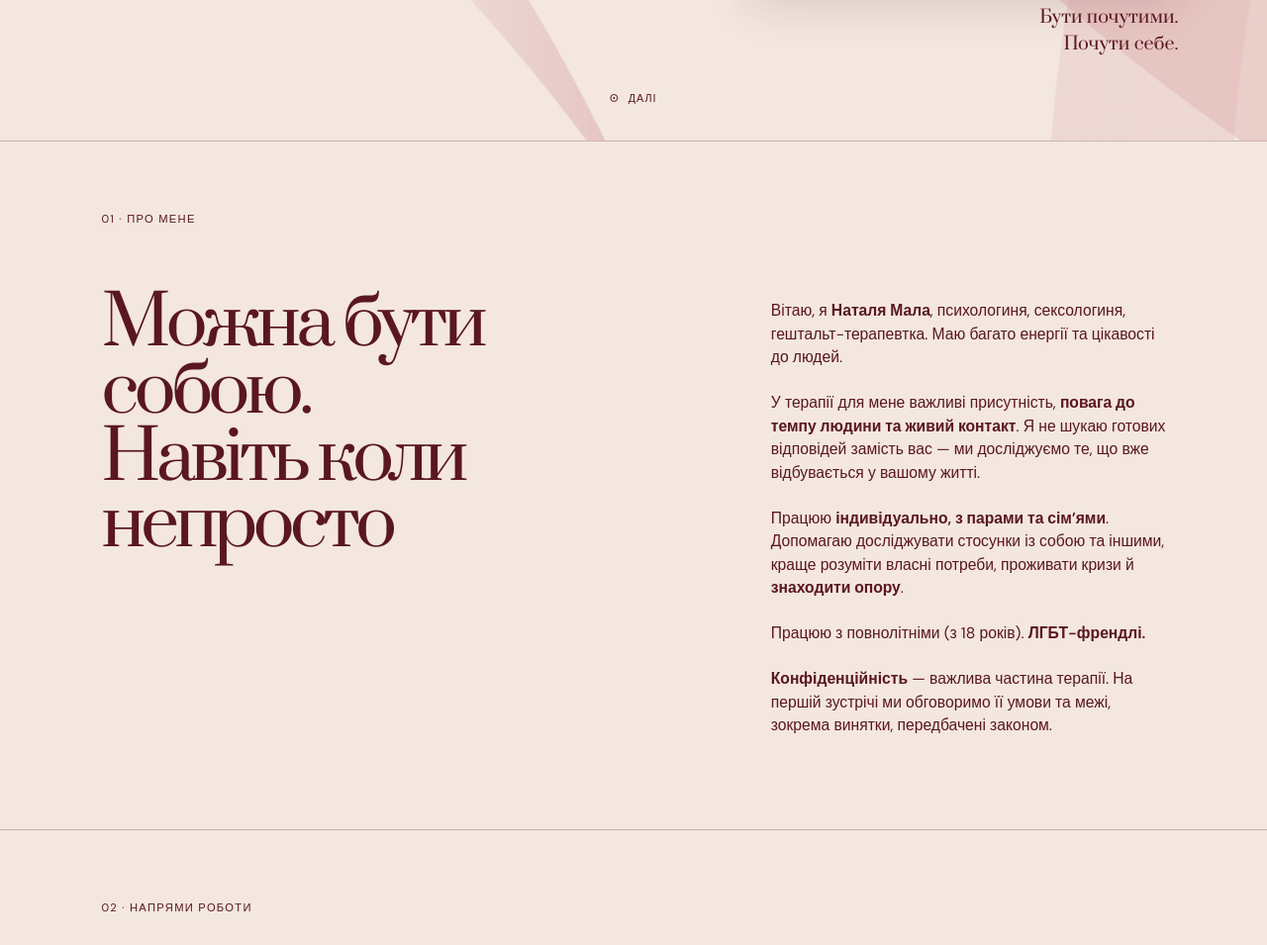
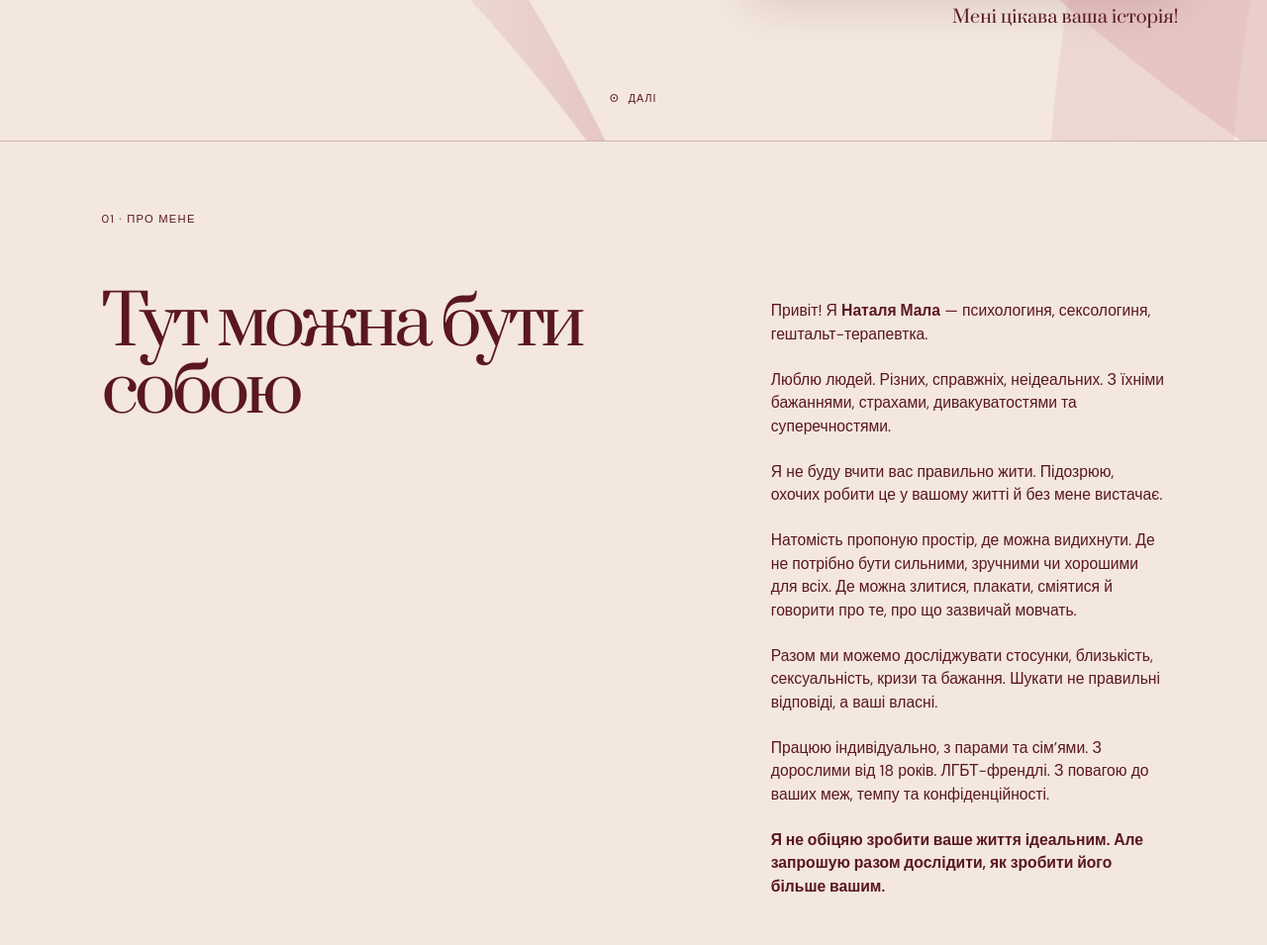
Before and after one commit to cleg/natalimala.com, a plain HTML site: page index.html in a window 1280 px wide. Shown: the part 709-1664 px from the top of the page at 99% size. Drawn offline with Linux system fonts and the light colour scheme.

Commit message:
Update hero message and about copy

```diff
--- a/index.html
+++ b/index.html
@@ -50,7 +50,7 @@
         </div>
         <div class="hero-portrait">
           <img class="hero-photo" src="photo.jpg" alt="Наталя Мала — гештальт-терапевтка" width="959" height="1280" fetchpriority="high" />
-          <p class="hero-note">Бути почутими.<br />Почути себе.</p>
+          <p class="hero-note">Мені цікава ваша історія!</p>
         </div>
         <a class="scroll-cue" href="#about" aria-label="Перейти до розділу Про мене"><span></span>Далі</a>
       </section>
@@ -58,13 +58,15 @@
       <section class="about section" id="about" aria-labelledby="about-title">
         <p class="section-label">01 · Про мене</p>
         <div class="about-layout">
-          <h2 id="about-title">Можна бути собою.<br />Навіть коли непросто</h2>
+          <h2 id="about-title">Тут можна бути собою</h2>
           <div class="about-copy">
-            <p>Вітаю, я <strong>Наталя Мала</strong>, психологиня, сексологиня, гештальт-терапевтка. Маю багато енергії та цікавості до людей.</p>
-            <p>У терапії для мене важливі присутність, <strong>повага до темпу людини та живий контакт</strong>. Я не шукаю готових відповідей замість вас — ми досліджуємо те, що вже відбувається у вашому житті.</p>
-            <p>Працюю <strong>індивідуально, з парами та сім’ями</strong>. Допомагаю досліджувати стосунки із собою та іншими, краще розуміти власні потреби, проживати кризи й <strong>знаходити опору</strong>.</p>
-            <p>Працюю з повнолітніми (з 18 років). <strong>ЛГБТ-френдлі.</strong></p>
-            <p><strong>Конфіденційність</strong> — важлива частина терапії. На першій зустрічі ми обговоримо її умови та межі, зокрема винятки, передбачені законом.</p>
+            <p>Привіт! Я <strong>Наталя Мала</strong> — психологиня, сексологиня, гештальт-терапевтка.</p>
+            <p>Люблю людей. Різних, справжніх, неідеальних. З їхніми бажаннями, страхами, дивакуватостями та суперечностями.</p>
+            <p>Я не буду вчити вас правильно жити. Підозрюю, охочих робити це у вашому житті й без мене вистачає.</p>
+            <p>Натомість пропоную простір, де можна видихнути. Де не потрібно бути сильними, зручними чи хорошими для всіх. Де можна злитися, плакати, сміятися й говорити про те, про що зазвичай мовчать.</p>
+            <p>Разом ми можемо досліджувати стосунки, близькість, сексуальність, кризи та бажання. Шукати не правильні відповіді, а ваші власні.</p>
+            <p>Працюю індивідуально, з парами та сім’ями. З дорослими від 18 років. ЛГБТ-френдлі. З повагою до ваших меж, темпу та конфіденційності.</p>
+            <p><strong>Я не обіцяю зробити ваше життя ідеальним. Але запрошую разом дослідити, як зробити його більше вашим.</strong></p>
           </div>
         </div>
       </section>
```
